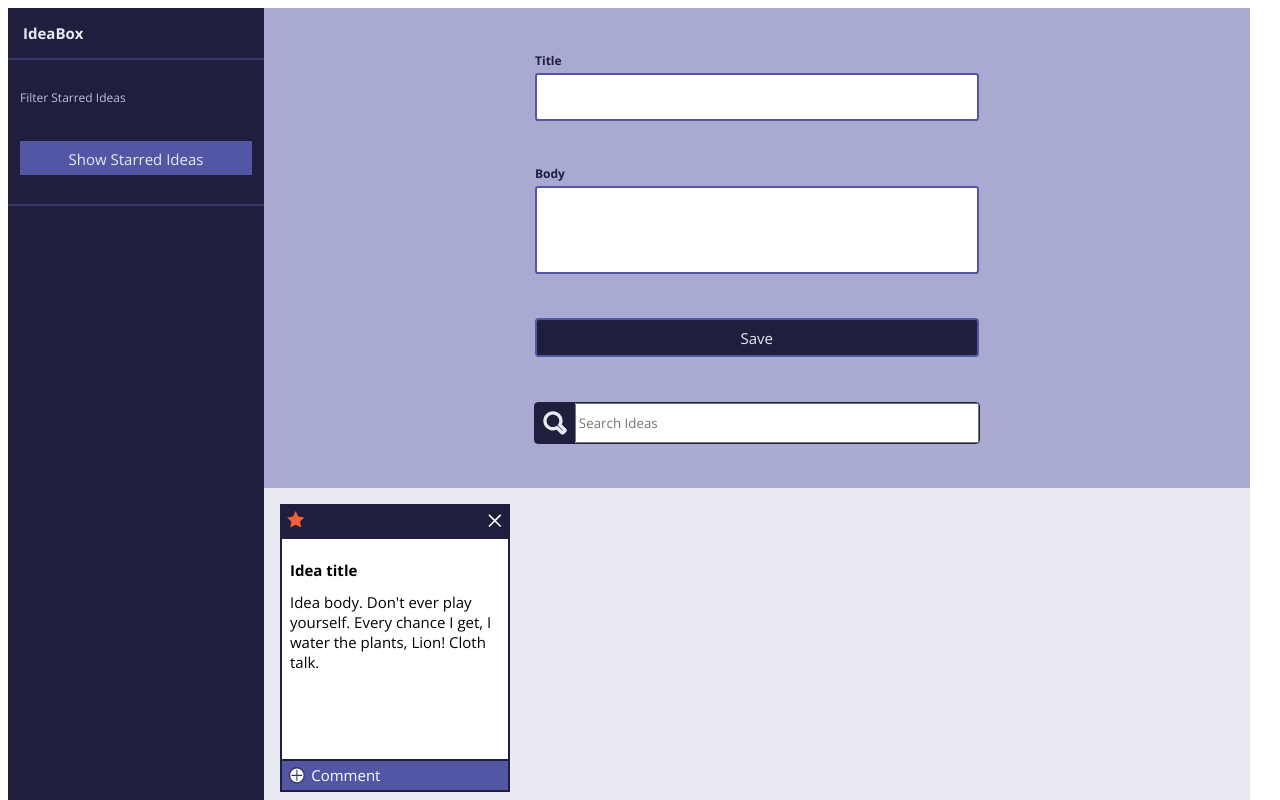
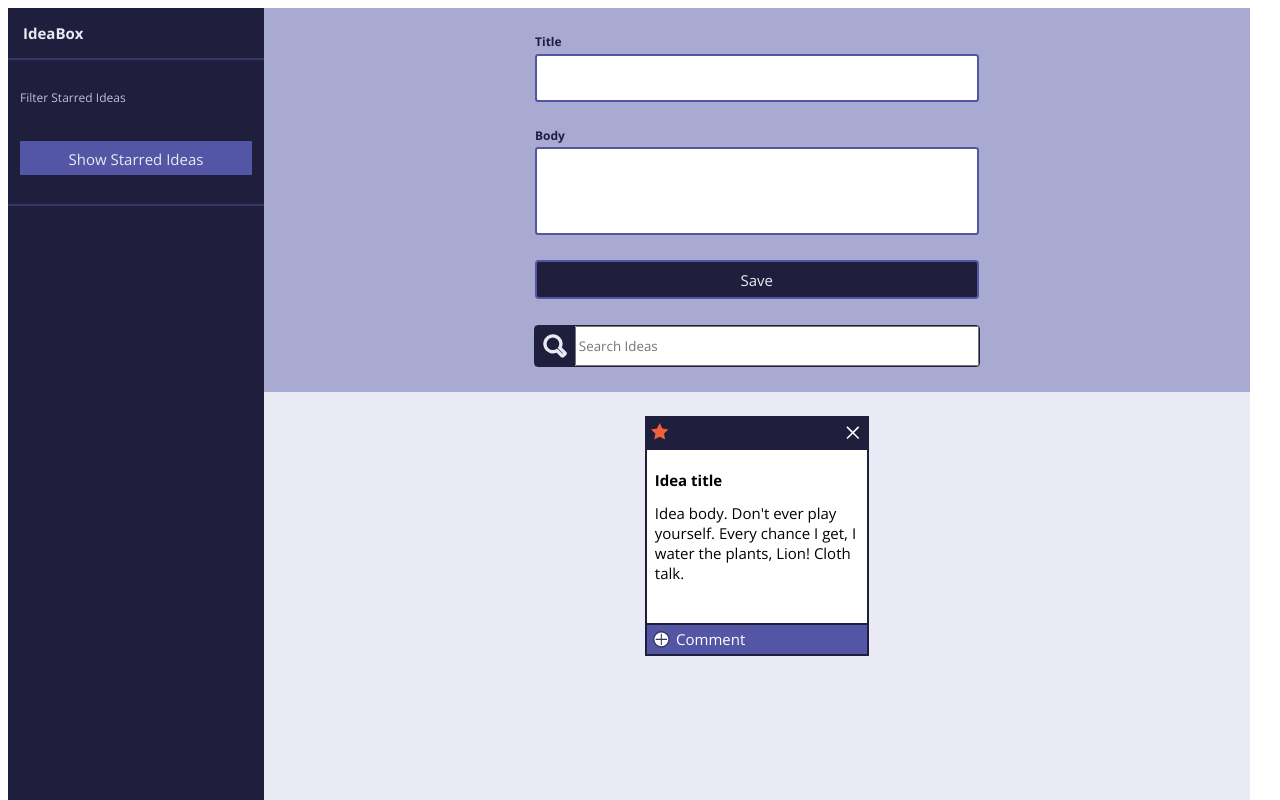
Before and after one commit to davidleach724/ideaBox, a plain HTML site: page index.html in a window 1280 px wide. Shown: the top 800 px of the page. Drawn offline with nearby package versions, Linux system fonts and the light colour scheme.

Commit message:
Add styling to bottom container

```diff
--- a/style.css
+++ b/style.css
@@ -1,5 +1,4 @@
 * {
-  /* border: .10em solid green; */
   font-family: 'Open Sans', sans-serif;
 }
 
@@ -15,7 +14,7 @@ main {
 /* LEFT SIDEBAR */
 .container-left {
   background: #1F1F3D;
-  height: 140vh;
+  height: 60em;
   width: 20vw;
 }
 
@@ -67,7 +66,7 @@ main {
   justify-content: space-evenly;
   align-items: center;
   background: #A9AAD2;
-  height: 60vh;
+  height: 24em;
 }
 
 .title-area,
@@ -127,26 +126,22 @@ textarea {
   width: 100%;
 }
 
-* {
-  /* border: .15em solid green; */
-}
-
 /* BOTTOM CONTAINER */
 .container-bottom {
-  /* display: flex;
-  flex-direction: column;
-  justify-content: space-between; */
+  display: flex;
+  flex-wrap: wrap;
+  justify-content: space-evenly;
   background: #EAEAF4;
-  height: 80vh;
+  height: 36em;
 }
 
 .idea-card {
   display: flex;
   flex-direction: column;
   justify-content: space-between;
-  height: 36vh;
-  width: 18vw;
-  margin: 1em;
+  height: 15em;
+  width: 14em;
+  margin-top: 1.5em;
 }
 
 .idea-nav {
@@ -157,7 +152,6 @@ textarea {
   height: 12.5%;
   width: 100%;
   margin: 0;
-
 }
 
 .idea-content {
@@ -174,6 +168,7 @@ textarea {
 .idea-body {
   margin: 0;
   font-size: 15px;
+  /* overflow: scroll; */
 }
 
 .idea-comment {
```
